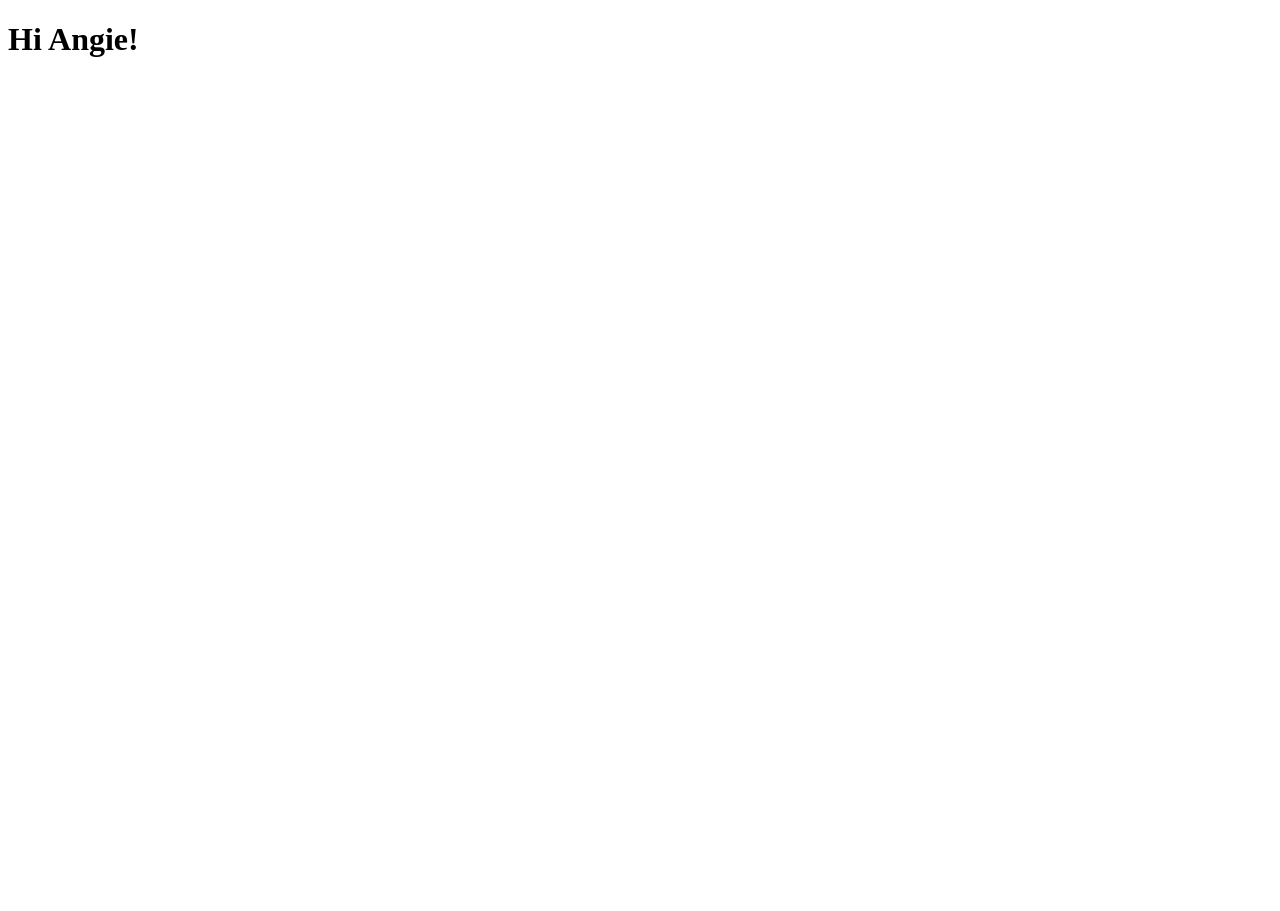
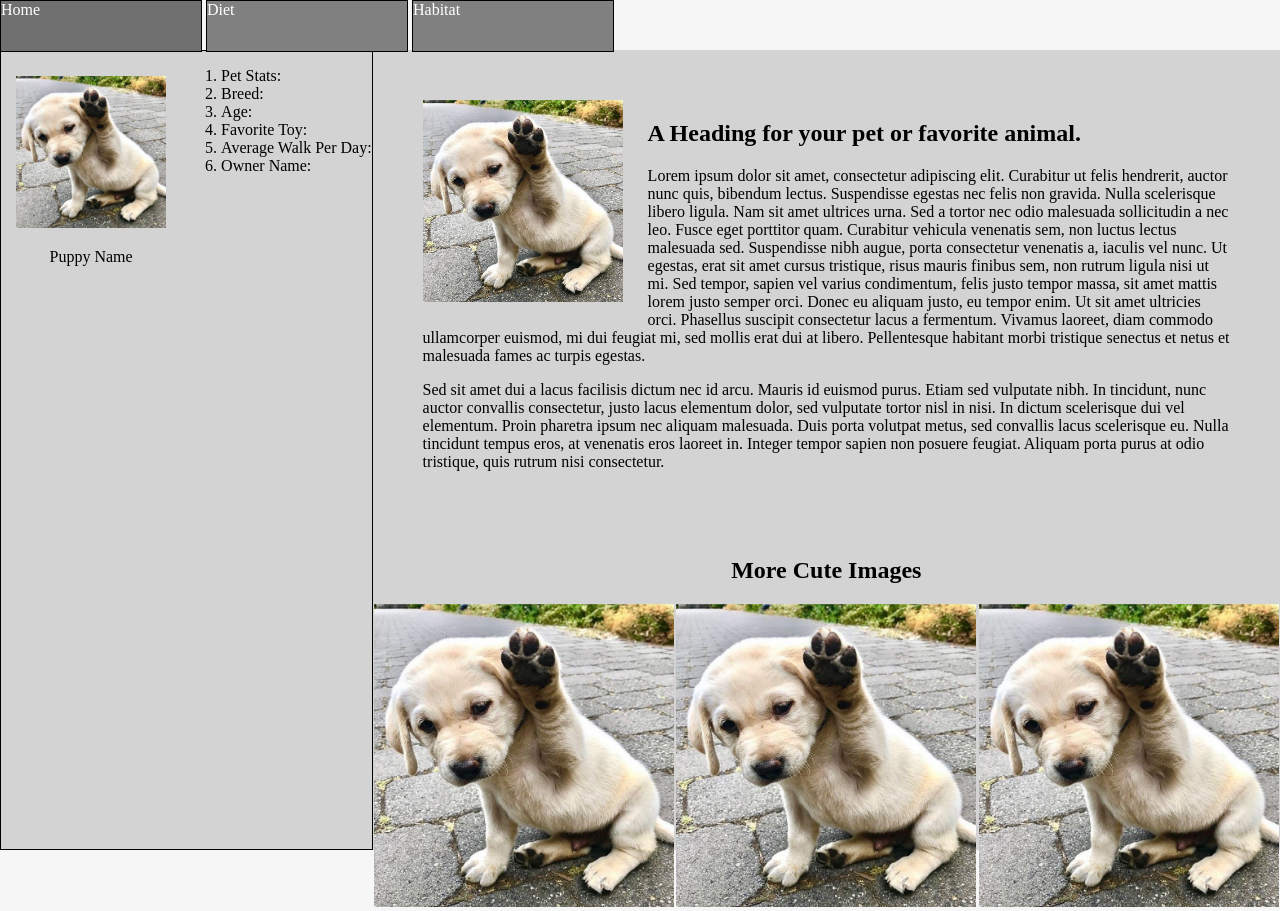
Before and after one commit to Discorax/My_Old_Repo, a plain HTML site: page index.html in a window 1280 px wide. Before the commit the page ends 800 px from the top, so only its background shows below. Drawn offline with Linux system fonts and the light colour scheme.

Commit message:
Adding One Page Website
Commit for class example.

```diff
--- /dev/null
+++ b/css/style.css
@@ -0,0 +1,90 @@
+body{
+    margin:0;
+    background-color:#f6f6f6;
+}
+
+.topNav {
+    height:50px;
+    position:sticky;
+    top:-1px;
+    margin:0;
+}
+
+.container {
+    display:flex;
+    height:100vh;
+}
+.left {
+    display:flex;
+    background-color:lightgray;
+    border:1px solid black;
+    /* set height for layout only */
+
+    width:29%;
+}
+.right {
+    display:flex;
+    background-color:lightgray;
+    width:71%;
+}
+
+/* info area */
+.profile {
+    margin:25px auto;
+
+}
+.profile img {
+    width:150px;
+}
+.profile p{
+    text-align: center;
+}
+
+/* article area */
+.article {}
+.main-copy{
+    padding:50px;
+    margin:0;
+
+}
+.main-copy img {
+    float:left;
+    margin-right:25px;
+    margin-bottom:25px;
+    width:200px;
+}
+.more-pictures {
+    display:flex;
+    justify-content: space-around;
+    flex-wrap: wrap;
+}
+
+.more-item {}
+.more-item img {
+    width:300px;
+}
+
+.secondary-headline {
+    text-align:center;
+}
+
+
+
+/* navigation */
+
+
+.navigation {
+    display:inline-block;
+    background-color:gray;
+    height:50px;
+    width:200px;
+    margin:0;
+    border:1px solid black;
+
+}
+.button {
+    color:white;
+}
+.button:hover {
+    background-color:#707070
+}
--- a/index.html
+++ b/index.html
@@ -1,7 +1,57 @@
 <!DOCTYPE html>
 <html>
-    <head></head>
+    <head>
+        <title>One Page Website</title>
+        <link href="css/style.css" type="text/css" rel="stylesheet">
+    </head>
     <body>
-        <h1>Hi Angie!</h1>
+        <nav class="topNav">
+            <div class="button navigation">Home</div>
+            <div class="button navigation">Diet</div>
+            <div class="button navigation">Habitat</div>
+        </nav>
+        <section class="container">
+            <div class="left">
+                <div class="profile">
+                    <img src="images/aec453161b2f33ffc6219d8a758307a9.jpg" alt="cute puppy">
+                    <p>Puppy Name</p>
+                </div>
+                <div class="details">
+                    <ol>
+                        <li>Pet Stats:</li>
+                        <li>Breed:</li>
+                        <li>Age:</li>
+                        <li>Favorite Toy:</li>
+                        <li>Average Walk Per Day:</li>
+                        <li>Owner Name:</li>
+                    </ol>
+                </div>
+            </div>
+            <div class="right">
+                <div class="article">
+                    <div class="main-copy">
+                        <img src="images/aec453161b2f33ffc6219d8a758307a9.jpg" alt="cute puppy">
+                        <h1>A Heading for your pet or favorite animal.</h1>
+                        <p>Lorem ipsum dolor sit amet, consectetur adipiscing elit. Curabitur ut felis hendrerit, auctor nunc quis, bibendum lectus. Suspendisse egestas nec felis non gravida. Nulla scelerisque libero ligula. Nam sit amet ultrices urna. Sed a tortor nec odio malesuada sollicitudin a nec leo. Fusce eget porttitor quam. Curabitur vehicula venenatis sem, non luctus lectus malesuada sed. Suspendisse nibh augue, porta consectetur venenatis a, iaculis vel nunc. Ut egestas, erat sit amet cursus tristique, risus mauris finibus sem, non rutrum ligula nisi ut mi. Sed tempor, sapien vel varius condimentum, felis justo tempor massa, sit amet mattis lorem justo semper orci. Donec eu aliquam justo, eu tempor enim. Ut sit amet ultricies orci. Phasellus suscipit consectetur lacus a fermentum. Vivamus laoreet, diam commodo ullamcorper euismod, mi dui feugiat mi, sed mollis erat dui at libero. Pellentesque habitant morbi tristique senectus et netus et malesuada fames ac turpis egestas.</p>
+<p>Sed sit amet dui a lacus facilisis dictum nec id arcu. Mauris id euismod purus. Etiam sed vulputate nibh. In tincidunt, nunc auctor convallis consectetur, justo lacus elementum dolor, sed vulputate tortor nisl in nisi. In dictum scelerisque dui vel elementum. Proin pharetra ipsum nec aliquam malesuada. Duis porta volutpat metus, sed convallis lacus scelerisque eu. Nulla tincidunt tempus eros, at venenatis eros laoreet in. Integer tempor sapien non posuere feugiat. Aliquam porta purus at odio tristique, quis rutrum nisi consectetur.</p>
+                    </div>
+                    <h2 class="secondary-headline">More Cute Images</h2>
+                    <div class="more-pictures">
+
+<div class="more-item">
+    <img src="images/aec453161b2f33ffc6219d8a758307a9.jpg" alt="cute puppy">
+</div>
+<div class="more-item">
+    <img src="images/aec453161b2f33ffc6219d8a758307a9.jpg" alt="cute puppy">
+</div>
+<div class="more-item">
+    <img src="images/aec453161b2f33ffc6219d8a758307a9.jpg" alt="cute puppy">
+</div>
+                    </div>
+                </div>
+            </div>
+        </section>
+
+
     </body>
 </html>
```
Also changed, not shown: images/aec453161b2f33ffc6219d8a758307a9.jpg (added).
